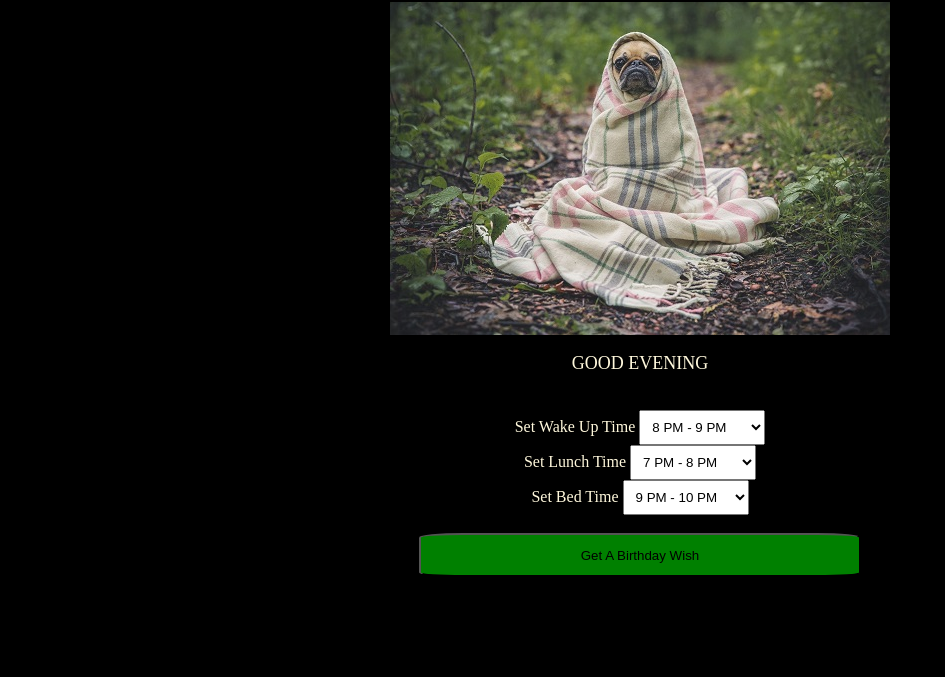
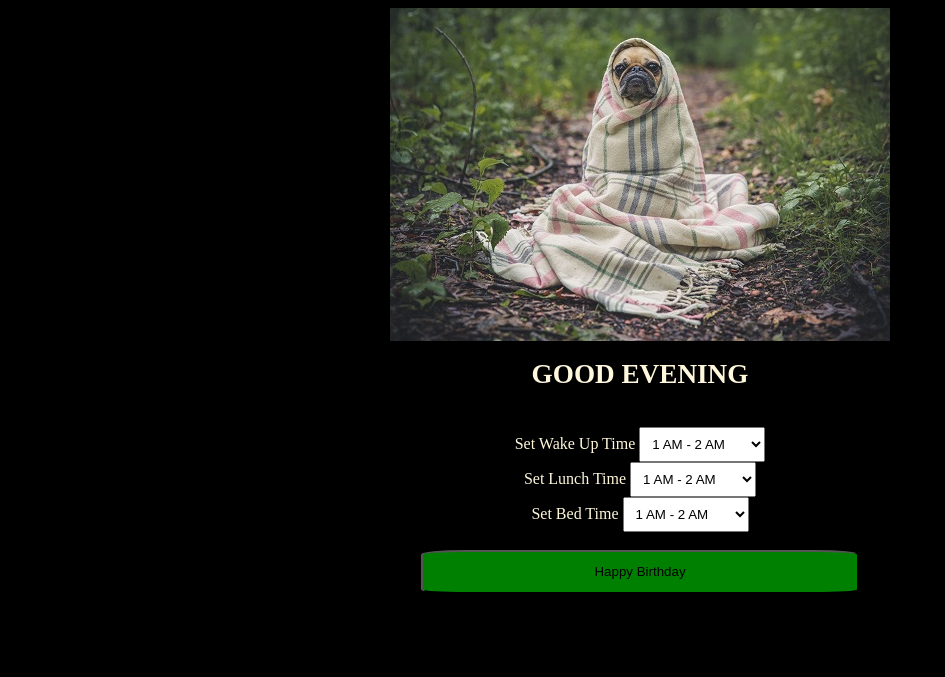
Before and after one commit to EOEboh/Birthday-Event-Clock, a plain HTML site: page index.html in a window 1280 px wide. Shown: the part 123-800 px from the top of the page, without its empty margins (0-945 px from the left). Drawn offline with Linux system fonts and the light colour scheme.

Commit message:
latest additions

```diff
--- a/index.html
+++ b/index.html
@@ -13,7 +13,7 @@
       <header><h1>Birthday Event Clock</h1></header>
       <div id="dog"></div>
 
-      <blockquote id="timeEvent">This is where time events are reported</blockquote>
+      <h1 id="timeEvent">This is where time events are reported</h2>
       <br />
     <div id="selectors">
       <span>Set Wake Up Time</span>
@@ -36,7 +36,7 @@
           <option value = "1">5 PM - 6 PM</option>
           <option value = "1">6 PM - 7 PM</option>
           <option value = "1">7 PM - 8 PM</option>
-          <option value = "1" selected>8 PM - 9 PM</option>
+          <option value = "1">8 PM - 9 PM</option>
           <option value = "1">9 PM - 10 PM</option>
           <option value = "1">10 PM - 11 PM</option>
           <option value = "1">11 PM - 12 AM</option>
@@ -62,7 +62,7 @@
           <option value = "1">4 PM - 5 PM</option>
           <option value = "1">5 PM - 6 PM</option>
           <option value = "1">6 PM - 7 PM</option>
-          <option value = "1" selected>7 PM - 8 PM</option>
+          <option value = "1" >7 PM - 8 PM</option>
           <option value = "1">8 PM - 9 PM</option>
           <option value = "1">9 PM - 10 PM</option>
           <option value = "1">10 PM - 11 PM</option>
@@ -91,7 +91,7 @@
         <option value = "1">6 PM - 7 PM</option>
         <option value = "1">7 PM - 8 PM</option>
         <option value = "1">8 PM - 9 PM</option>
-        <option value = "1" selected>9 PM - 10 PM</option>
+        <option value = "1">9 PM - 10 PM</option>
         <option value = "1">10 PM - 11 PM</option>
         <option value = "1">11 PM - 12 AM</option>
         <option value = "1">12 AM - 1 AM</option>
@@ -99,7 +99,7 @@
       <br />
       <br />
       <button id="clickButton">Click</button></div>
-      <audio  id= "birthdaysong" src="./birthday.mp3" preload="auto"></audio>
+      <audio id= "birthdaysong" src="./birthday.mp3" preload="auto"></audio>
 
   </div>
   <script src="./main.js" type="text/javascript"></script>
--- a/main.js
+++ b/main.js
@@ -1,6 +1,6 @@
 let wakeUp = 7;
 let lunch = 12;
-let bedTime = lunch + 2;
+let bedTime = lunch + 9;
 let clickTime;
 let noon = 12;
 let evening = 17;
@@ -48,7 +48,6 @@ let updatedClock = function(){
 
     if (time == clickTime){
         image = document.getElementById("dog").innerHTML = "<img src = './img/birthday.jpg' />";
-
         imageText = "Happy Birthday to you!!";
         document.getElementById("birthdaysong").play();
     }
@@ -58,17 +57,18 @@ let updatedClock = function(){
 
     }
     else if ( time == lunch){
-        image = document.getElementById("dog").innerHTML = "<img src ='./img/one.jpg' />";
+        image = document.getElementById("dog").innerHTML = "<img src ='./img/lunch.jpg' />";
         imageText = "Let's get lunch";
 
     }
     else if ( time == bedTime){
         image = document.getElementById("dog").innerHTML = "<img src ='./img/two.jpg' />";
         imageText = "Sweet dreams";
+        bedTimeEvent();
 
     }
     else if ( time < noon){
-        image = document.getElementById("dog").innerHTML = "<img src ='./img/three.jpg' />";
+        image = document.getElementById("dog").innerHTML = "<img src ='./img/one.jpg' />";
         imageText = "Good morning";
 
     }
@@ -78,7 +78,7 @@ let updatedClock = function(){
 
     }
     else {
-        image =  document.getElementById("dog").innerHTML = "<img src ='./img/gevening.jpg' />";
+        image =  document.getElementById("dog").innerHTML = "<img src ='./img/gafternoon.jpg' />";
         imageText = "Good afternoon";
     }
     // getting the audio to play
@@ -104,7 +104,7 @@ let clickEvent = function(){
     }
     else{
         clickTime = -1;
-        clickButton.innerText = "Get A Birthday Wish";
+        clickButton.innerText = "Happy Birthday";
         clickButton.style.backgroundColor = "green";
     }
 
--- a/styles.css
+++ b/styles.css
@@ -1,3 +1,7 @@
+html,
+body{
+    padding: 0.2rem;
+}
 body{
     background-color: #000;
 }
@@ -10,12 +14,14 @@ h1,
     display: flex;
     justify-content: center;
     align-items: center;
+    overflow-x: hidden;
+
 
 }
-blockquote{
+#timeEvent{
     color: cornsilk;
     text-align: center;
-    font-size: large;
+    font-size: 170%;
     text-transform: uppercase;
 }
 span {
```
Also changed, not shown: img/birthday.jpg, img/gafternoon.jpg (added), img/lunch.jpg (renamed from img/gmorning.jpg), img/three.jpg.
